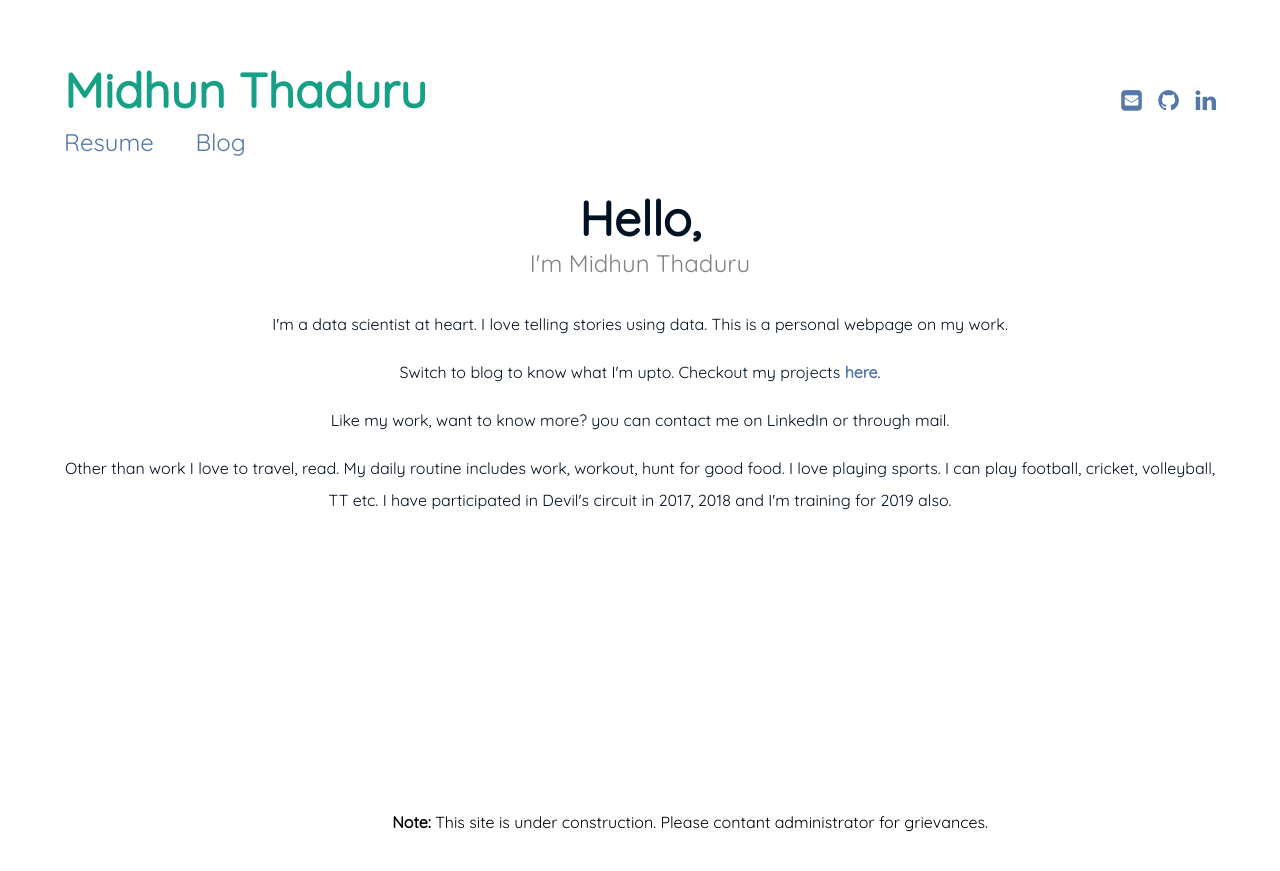
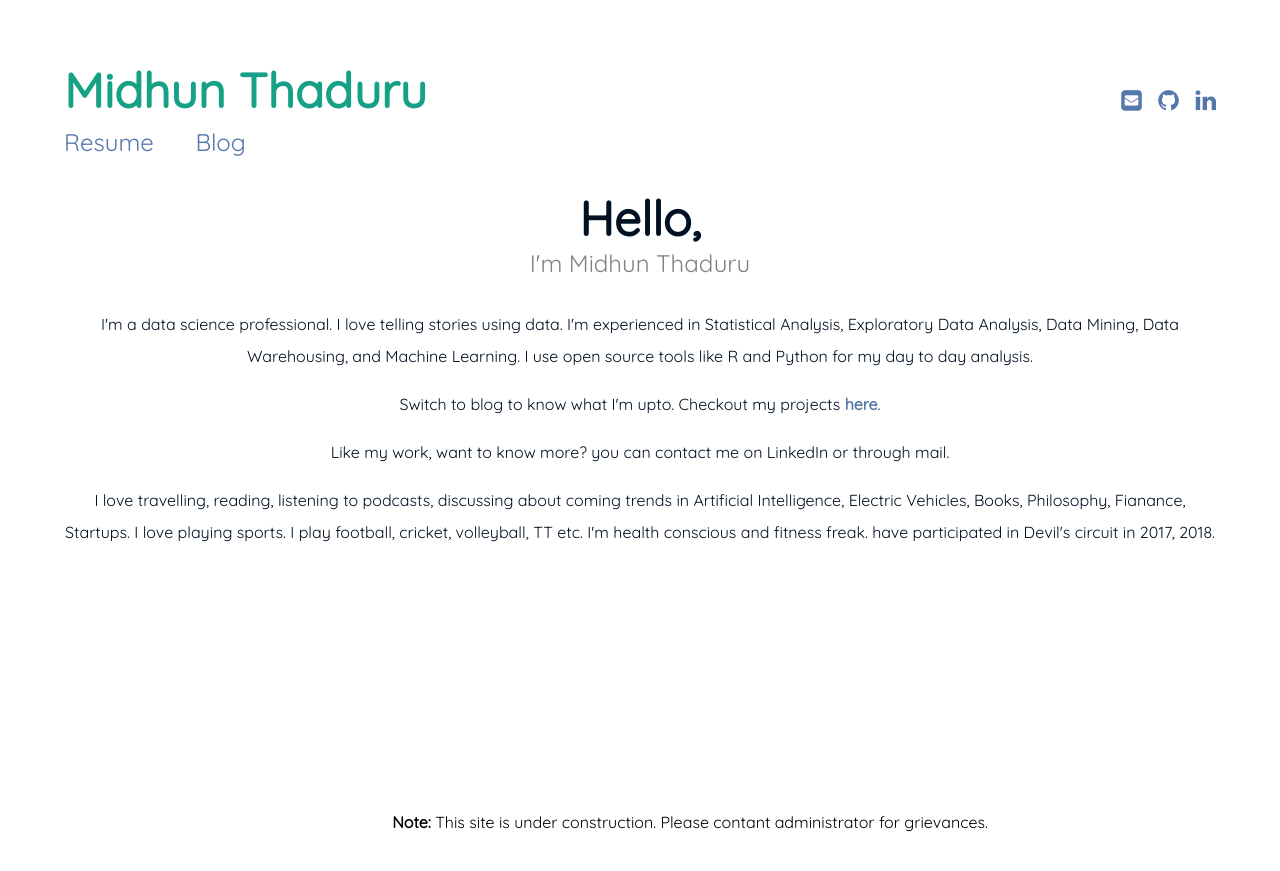
Before and after one commit to midhunt/midhunt.github.io, a Jekyll site: the page built from index.md, in a window 1280 px wide. Shown: the top 871 px of the page. Built offline with Jekyll 4.4.1, drawn with Linux system fonts in a browser that asks for light colours.

Commit message:
Updating Bio

```diff
--- a/index.md
+++ b/index.md
@@ -9,10 +9,10 @@ esitemap:
 <img src="{{ '/assets/img/logo.png' | prepend: site.baseurl }}" id="about-img">
 -->
 <div id="describe-text">
-	<p>I'm a data scientist at heart. I love telling stories using data. This is a personal webpage on my work.</p>
+	<p>I'm a data science professional. I love telling stories using data. I'm experienced in Statistical Analysis, Exploratory Data Analysis, Data Mining, Data Warehousing, and Machine Learning. I use open source tools like R and Python for my day to day analysis.</p>
 	<p>Switch to blog to know what I'm upto. Checkout my projects <strong><a href="https://github.com/midhunt">here</a></strong>.</p>
 	<p>Like my work, want to know more? you can contact me on LinkedIn or through mail.</p>
-	<p>Other than work I love to travel, read. My daily routine includes work, workout, hunt for good food. I love playing sports. I can play football, cricket, volleyball, TT etc. I have participated in Devil's circuit in 2017, 2018 and I'm training for 2019 also.</p>
+	<p>I love travelling, reading, listening to podcasts, discussing about coming trends in Artificial Intelligence, Electric Vehicles, Books, Philosophy, Fianance, Startups. I love playing sports. I play football, cricket, volleyball, TT etc. I'm health conscious and fitness freak. have participated in Devil's circuit in 2017, 2018.</p>
 </div>
 
 <style>
```
